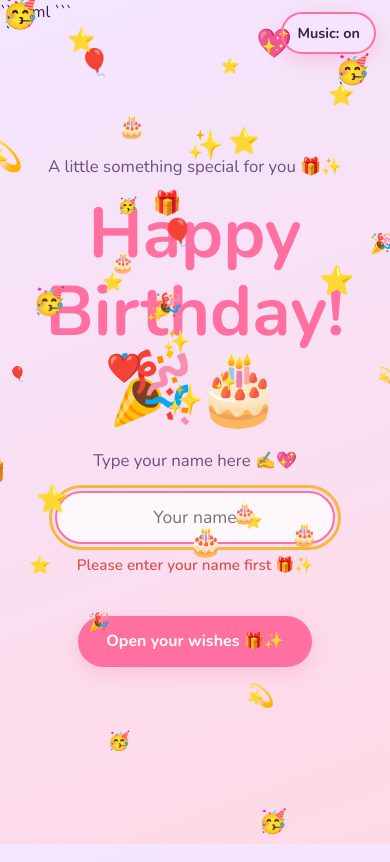
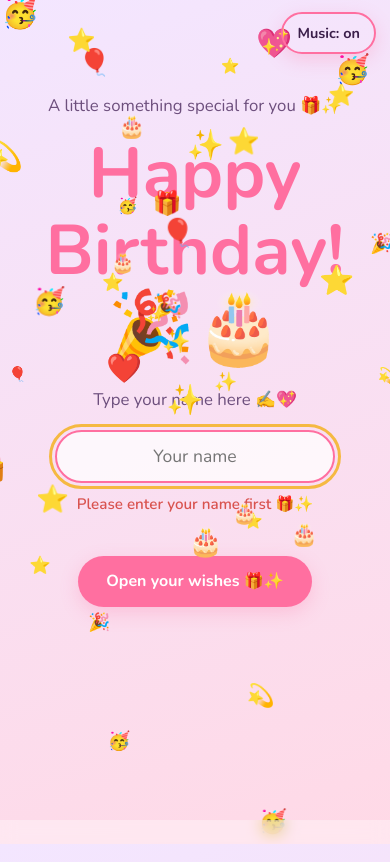
Before and after one commit to bilaaalshk00/Happy-Birthday-TJ, a plain HTML site: page index.html in a window 390 px wide. Both pictures are taken after a click on the button "Open your wishes 🎁✨". Drawn offline with nearby package versions, Linux system fonts and the light colour scheme.

Commit message:
Update index.html

````diff
--- a/index.html
+++ b/index.html
@@ -1,4 +1,3 @@
-```html
 <!DOCTYPE html>
 <html lang="en">
 <head>
@@ -20,7 +19,9 @@
   --card:rgba(255,255,255,.75);
 }
 
-*{box-sizing:border-box}
+*{
+  box-sizing:border-box;
+}
 
 html,body{
   min-height:100%;
@@ -238,10 +239,24 @@
 }
 
 @keyframes blastText{
-  0%{opacity:0;transform:scale(.2) rotate(-8deg)}
-  25%{opacity:1;transform:scale(1.15) rotate(3deg)}
-  45%{transform:scale(1) rotate(0)}
-  100%{opacity:0;transform:scale(1.05)}
+  0%{
+    opacity:0;
+    transform:scale(.2) rotate(-8deg);
+  }
+
+  25%{
+    opacity:1;
+    transform:scale(1.15) rotate(3deg);
+  }
+
+  45%{
+    transform:scale(1) rotate(0);
+  }
+
+  100%{
+    opacity:0;
+    transform:scale(1.05);
+  }
 }
 
 .blastItem{
@@ -255,6 +270,7 @@
     opacity:1;
     transform:translate(0,0) scale(.3) rotate(0deg);
   }
+
   100%{
     opacity:0;
     transform:
@@ -273,10 +289,70 @@
   z-index:5;
 }
 
+/* =========================================
+   MOBILE PAGE SCROLL FIX
+========================================= */
+
+@media(max-width:600px){
+
+  .page{
+    justify-content:flex-start;
+    align-items:center;
+
+    /*
+      Important:
+      Page content can now become taller than
+      the mobile screen and scroll normally.
+    */
+    overflow-x:hidden;
+    overflow-y:auto;
+
+    -webkit-overflow-scrolling:touch;
+
+    padding:
+      76px
+      16px
+      115px;
+  }
+
+  .page .wrap{
+    width:100%;
+    max-width:560px;
+    margin:0 auto;
+  }
+
+  .page h2{
+    font-size:clamp(1.8rem,8vw,2.5rem);
+  }
+
+  .page p{
+    margin-left:0;
+    margin-right:0;
+  }
+
+  .card{
+    padding:18px 17px;
+  }
+
+  nav{
+    background:rgba(255,255,255,.35);
+    backdrop-filter:blur(8px);
+    -webkit-backdrop-filter:blur(8px);
+  }
+}
+
 @media(prefers-reduced-motion:reduce){
-  .page{transition:none}
-  .blastItem,.blastMessage{animation:none!important}
+
+  .page{
+    transition:none;
+  }
+
+  .blastItem,
+  .blastMessage{
+    animation:none!important;
+  }
 }
+
 </style>
 </head>
 
@@ -295,11 +371,17 @@
 </div>
 
 
-<!-- PAGE 1 -->
+<!-- =========================
+     PAGE 1
+========================= -->
+
 <section class="page on" id="p0">
+
   <div class="wrap">
 
-    <p class="small">A little something special for you 🎁✨</p>
+    <p class="small">
+      A little something special for you 🎁✨
+    </p>
 
     <div class="big">
       Happy Birthday! 🎉🎂
@@ -325,11 +407,16 @@
     </button>
 
   </div>
+
 </section>
 
 
-<!-- PAGE 2 -->
+<!-- =========================
+     PAGE 2
+========================= -->
+
 <section class="page" id="p1">
+
   <div class="wrap">
 
     <h2>
@@ -349,19 +436,23 @@
     </p>
 
     <div class="chips">
+
       <span>Kind 💖</span>
       <span>Funny 😂</span>
       <span>Loyal 🤝</span>
       <span>Real ✨</span>
       <span>Strong 💪</span>
       <span>Caring 🫶</span>
+
     </div>
 
     <div class="card">
+
       <b>🎁 Best wishes:</b><br><br>
 
       May every dream you quietly carry in your heart
       slowly become your reality 🌟.
+
       May you always find the courage to chase what you want
       and the patience to wait for what is truly meant for you 🌸✨.
 
@@ -378,9 +469,12 @@
 
       May this new year of your life be even better than
       the one before it 🎂🥳.
+
     </div>
 
+
     <div class="card">
+
       <b>😂💖 Our bond:</b><br><br>
 
       We met on social media 📱,
@@ -401,16 +495,23 @@
 
       Some friendships don't need daily conversations
       to prove that they matter ❤️✨.
+
       Ours is one of those friendships,
       and I'm genuinely glad we became friends 🫶🎉.
+
     </div>
 
   </div>
+
 </section>
 
 
-<!-- PAGE 3 -->
+<!-- =========================
+     PAGE 3
+========================= -->
+
 <section class="page" id="p2">
+
   <div class="wrap">
 
     <h2>
@@ -425,9 +526,11 @@
     </p>
 
     <div class="card">
+
       <div id="quote">
         Believe in yourself. You are stronger than you think. 💪✨
       </div>
+
     </div>
 
     <button id="more">
@@ -443,17 +546,21 @@
     </button>
 
   </div>
+
 </section>
 
 
 <nav>
+
   <button id="next">
     Next ➡️
   </button>
+
 </nav>
 
 
 <script>
+
 (function(){
 
 /* =========================
@@ -461,32 +568,43 @@
 ========================= */
 
 var cur=0;
-var pages=[].slice.call(document.querySelectorAll('.page'));
+
+var pages=[
+  ...document.querySelectorAll('.page')
+];
 
 var nm=document.getElementById('nm');
 var warningMsg=document.getElementById('warning-msg');
 var muteBtn=document.getElementById('mute');
 
+
 function setName(){
 
   var v=nm.value.trim();
 
-  [].forEach.call(
-    document.querySelectorAll('.nm2'),
-    function(e){
-      e.textContent=v || 'dear friend';
-    }
-  );
+  document.querySelectorAll('.nm2').forEach(function(e){
+
+    e.textContent=v || 'dear friend';
+
+  });
 
   document.title='Happy Birthday'+(v?', '+v:'')+'!';
 
   if(v){
+
     warningMsg.textContent='';
+
   }
+
 }
+
 
 nm.addEventListener('input',setName);
 
+
+/* =========================
+   GO TO PAGE
+========================= */
 
 function go(i){
 
@@ -496,38 +614,78 @@
       "Please enter your name first 🎁✨";
 
     nm.focus();
+
     return;
+
   }
 
-  cur=Math.max(0,Math.min(2,i));
+
+  cur=Math.max(
+    0,
+    Math.min(2,i)
+  );
+
 
   pages.forEach(function(p,k){
-    p.classList.toggle('on',k===cur);
+
+    p.classList.toggle(
+      'on',
+      k===cur
+    );
+
   });
 
+
   /* Page 2 birthday blast */
+
   if(cur===1){
+
     birthdayBlast();
+
   }
 
+
   /* Next button only appears on Page 2 */
+
   document.getElementById('next').style.display=
     cur===1 ? 'block' : 'none';
+
+
+  /*
+    Reset the active page scroll position
+    whenever we move to another page.
+  */
+
+  if(pages[cur]){
+
+    pages[cur].scrollTop=0;
+
+  }
+
 }
 
 
-/* Open wishes */
+/* =========================
+   OPEN WISHES
+========================= */
+
 document.getElementById('start').onclick=function(){
 
   startMusic();
 
   go(1);
+
 };
 
 
-/* Next button */
+/* =========================
+   NEXT BUTTON
+========================= */
+
 document.getElementById('next').onclick=function(){
+
   go(cur+1);
+
 };
 
 
@@ -538,17 +696,27 @@
 document.getElementById('restart').onclick=function(){
 
   nm.value='';
+
   setName();
 
   cur=0;
 
+
   pages.forEach(function(p,k){
-    p.classList.toggle('on',k===0);
+
+    p.classList.toggle(
+      'on',
+      k===0
+    );
+
   });
+
 
   document.getElementById('next').style.display='none';
 
-  window.scrollTo(0,0);
+
+  pages[0].scrollTop=0;
+
 };
 
 
@@ -561,7 +729,9 @@
 var on=false;
 var timer=null;
 
+
 var F={
+
   G4:392,
   A4:440,
   B4:493.88,
@@ -570,11 +740,14 @@
   E5:659.25,
   F5:698.46,
   G5:783.99
+
 };
 
 
 /* Fun & cheerful melody */
+
 var L=[
+
   [
     ['G4',.5],
     ['G4',.5],
@@ -583,6 +756,7 @@
     ['C5',.7],
     ['B4',1]
   ],
+
   [
     ['G4',.5],
     ['G4',.5],
@@ -591,6 +765,7 @@
     ['D5',.7],
     ['C5',1]
   ],
+
   [
     ['G4',.5],
     ['G4',.5],
@@ -600,6 +775,7 @@
     ['B4',.7],
     ['A4',1]
   ],
+
   [
     ['F5',.5],
     ['F5',.5],
@@ -608,6 +784,7 @@
     ['D5',.7],
     ['C5',1]
   ]
+
 ];
 
 
@@ -615,24 +792,34 @@
 
   if(ac) return;
 
+
   var C=
     window.AudioContext ||
     window.webkitAudioContext;
 
+
   if(!C) return;
 
+
   ac=new C();
+
 
   var lp=ac.createBiquadFilter();
 
   lp.type='lowpass';
+
   lp.frequency.value=2200;
 
+
   master=ac.createGain();
+
   master.gain.value=.35;
 
+
   master.connect(lp);
+
   lp.connect(ac.destination);
+
 }
 
 
@@ -640,20 +827,20 @@
 
   if(!on || !ac) return;
 
+
   var beat=.55;
+
   var t=ac.currentTime+.05;
+
 
   L.forEach(function(line){
 
     line.forEach(function(n){
 
       var d=n[1]*beat;
+
       var f=F[n[0]];
 
-      /*
-        Two oscillators give the music
-        a brighter, cheerful sound.
-      */
 
       [
         [f,.10,'sine'],
@@ -661,43 +848,70 @@
       ].forEach(function(o){
 
         var os=ac.createOscillator();
+
         var g=ac.createGain();
 
+
         os.type=o[2];
+
         os.frequency.value=o[0];
 
-        g.gain.setValueAtTime(0,t);
+
+        g.gain.setValueAtTime(
+          0,
+          t
+        );
+
 
         g.gain.linearRampToValueAtTime(
           o[1],
           t+.05
         );
 
+
         g.gain.exponentialRampToValueAtTime(
           .001,
           t+d+.35
         );
 
+
         os.connect(g);
+
         g.connect(master);
 
+
         os.start(t);
+
         os.stop(t+d+.4);
+
       });
 
+
       t+=d;
+
     });
 
+
     t+=beat*.45;
+
   });
 
 
   timer=setTimeout(
+
     function(){
+
       if(on) play();
+
     },
-    Math.max(100,(t-ac.currentTime)*1000)
+
+    Math.max(
+      100,
+      (t-ac.currentTime)*1000
+    )
+
   );
+
 }
 
 
@@ -705,11 +919,16 @@
 
   initAudioContext();
 
+
   if(!ac) return;
 
+
   if(ac.state==='suspended'){
+
     ac.resume();
+
   }
+
 
   if(!on){
 
@@ -718,7 +937,9 @@
     play();
 
     muteBtn.textContent='Music: on';
+
   }
+
 }
 
 
@@ -726,63 +947,92 @@
 
   initAudioContext();
 
+
   if(!ac) return;
+
 
   if(v){
 
     if(ac.state==='suspended'){
+
       ac.resume();
+
     }
 
     on=true;
+
     play();
 
-  }else{
+  }
+
+  else{
 
     on=false;
 
     clearTimeout(timer);
 
+
     if(ac.state==='running'){
+
       ac.suspend();
+
     }
+
   }
+
 
   muteBtn.textContent=
     'Music: '+(v?'on':'off');
+
 }
 
 
 muteBtn.onclick=function(){
+
   setMusic(!on);
+
 };
 
 
 /*
   Attempt immediate autoplay when website opens.
-  Browsers may block audio until user interaction.
 */
-window.addEventListener('load',function(){
 
-  startMusic();
+window.addEventListener(
+  'load',
+  function(){
 
-});
+    startMusic();
+
+  }
+);
 
 
 /*
   If autoplay is blocked,
   first click/touch/keypress starts music.
 */
-['click','touchstart','keydown'].forEach(function(evt){
 
-  window.addEventListener(evt,function(){
+['click','touchstart','keydown'].forEach(
 
-    if(!on){
-      startMusic();
-    }
+  function(evt){
 
-  });
-});
+    window.addEventListener(
+      evt,
+      function(){
+
+        if(!on){
+
+          startMusic();
+
+        }
+
+      }
+    );
+
+  }
+
+);
 
 
 /* =========================
@@ -790,15 +1040,24 @@
 ========================= */
 
 var Q=[
+
   "Believe in yourself. You are stronger than you think. 💪✨",
+
   "Small steps every day still take you far. 🌱🚶‍♀️✨",
+
   "Your dreams are valid. Keep going. 🌟💖",
+
   "Be proud of how far you have come. 🫶🌸",
+
   "Good things are coming your way. Stay patient. 🌈✨",
+
   "You are enough, exactly as you are. 💕🌷"
+
 ];
 
+
 var qi=0;
+
 
 document.getElementById('more').onclick=function(){
 
@@ -806,6 +1065,7 @@
 
   document.getElementById('quote').textContent=
     Q[qi];
+
 };
 
 
@@ -813,10 +1073,15 @@
    BIRTHDAY BLAST
 ========================= */
 
-var blast=document.getElementById('birthdayBlast');
-var blastMessage=document.getElementById('blastMessage');
+var blast=
+  document.getElementById('birthdayBlast');
+
+var blastMessage=
+  document.getElementById('blastMessage');
+
 
 var blastEmojis=[
+
   '🎊',
   '🎈',
   '💖',
@@ -828,77 +1093,105 @@
   '🥳',
   '💫',
   '❤️'
+
 ];
+
 
 function birthdayBlast(){
 
   blast.innerHTML='';
 
-  var message=document.createElement('div');
+
+  var message=
+    document.createElement('div');
+
 
   message.className='blastMessage';
+
   message.id='blastMessage';
+
 
   message.textContent=
     '🎉 Happy Birthday! 🎂';
 
+
   blast.appendChild(message);
+
 
   /*
     Create a large mixture of
-    balloons, hearts, cake, stars,
-    gifts and confetti.
+    balloons, hearts, cake,
+    stars, gifts and confetti.
   */
 
   for(var i=0;i<90;i++){
 
-    var item=document.createElement('div');
+    var item=
+      document.createElement('div');
+
 
     item.className='blastItem';
+
 
     item.textContent=
       blastEmojis[
         Math.floor(
-          Math.random()*blastEmojis.length
+          Math.random()*
+          blastEmojis.length
         )
       ];
+
 
     item.style.left=
       (50+Math.random()*8-4)+'%';
 
+
     item.style.top=
       (50+Math.random()*8-4)+'%';
 
+
     item.style.setProperty(
       '--x',
-      ((Math.random()-.5)*window.innerWidth*1.25)+'px'
+      ((Math.random()-.5)*
+      window.innerWidth*1.25)+'px'
     );
+
 
     item.style.setProperty(
       '--y',
-      ((Math.random()-.5)*window.innerHeight*1.25)+'px'
+      ((Math.random()-.5)*
+      window.innerHeight*1.25)+'px'
     );
+
 
     item.style.setProperty(
       '--r',
       ((Math.random()-.5)*720)+'deg'
     );
 
+
     item.style.animationDelay=
       (Math.random()*.35)+'s';
 
+
     blast.appendChild(item);
+
   }
 
+
   requestAnimationFrame(function(){
+
     message.classList.add('show');
+
   });
+
 
   setTimeout(function(){
 
     blast.innerHTML='';
 
   },3200);
+
 }
 
 
@@ -906,25 +1199,39 @@
    BACKGROUND FALLING EMOJIS
 ========================= */
 
-var cv=document.getElementById('c');
-var cx=cv.getContext('2d');
+var cv=
+  document.getElementById('c');
+
+var cx=
+  cv.getContext('2d');
+
 
 var P=[];
+
 
 function size(){
 
   cv.width=innerWidth;
+
   cv.height=innerHeight;
+
 }
+
 
 size();
 
-addEventListener('resize',size);
+
+addEventListener(
+  'resize',
+  size
+);
 
 
 var bgEmojis=[];
 
+
 var emojiList=[
+
   '🎈',
   '✨',
   '💖',
@@ -935,6 +1242,7 @@
   '🥳',
   '💫',
   '❤️'
+
 ];
 
 
@@ -942,15 +1250,20 @@
 
   bgEmojis.push({
 
-    x:Math.random()*innerWidth,
+    x:
+      Math.random()*innerWidth,
 
-    y:Math.random()*innerHeight-innerHeight,
+    y:
+      Math.random()*innerHeight-innerHeight,
 
-    vy:Math.random()*2.5+1.5,
+    vy:
+      Math.random()*2.5+1.5,
 
-    vx:(Math.random()-.5)*1.2,
+    vx:
+      (Math.random()-.5)*1.2,
 
-    size:Math.random()*16+14,
+    size:
+      Math.random()*16+14,
 
     emoji:
       emojiList[
@@ -958,38 +1271,53 @@
           Math.random()*emojiList.length
         )
       ]
+
   });
+
 }
 
 
 function burst(){
 
   var cols=[
+
     '#ff6fa0',
     '#f5b942',
     '#b78cff',
     '#ffffff'
+
   ];
+
 
   for(var i=0;i<110;i++){
 
     P.push({
 
-      x:Math.random()*innerWidth,
+      x:
+        Math.random()*innerWidth,
 
-      y:-10,
+      y:
+        -10,
 
-      vx:(Math.random()-.5)*3,
+      vx:
+        (Math.random()-.5)*3,
 
-      vy:Math.random()*3+1,
+      vy:
+        Math.random()*3+1,
 
-      c:cols[i%4],
+      c:
+        cols[i%4],
 
-      s:6+Math.random()*5,
+      s:
+        6+Math.random()*5,
 
-      l:200+Math.random()*80
+      l:
+        200+Math.random()*80
+
     });
+
   }
+
 }
 
 
@@ -1006,35 +1334,49 @@
   bgEmojis.forEach(function(p){
 
     p.y+=p.vy;
+
     p.x+=p.vx;
+
 
     if(p.y>innerHeight+20){
 
       p.y=-30;
-      p.x=Math.random()*innerWidth;
+
+      p.x=
+        Math.random()*innerWidth;
+
     }
 
-    cx.font=p.size+'px sans-serif';
+
+    cx.font=
+      p.size+'px sans-serif';
+
 
     cx.fillText(
       p.emoji,
       p.x,
       p.y
     );
+
   });
 
 
   P=P.filter(function(p){
+
     return p.l-->0;
+
   });
 
 
   P.forEach(function(p){
 
     p.x+=p.vx;
+
     p.y+=p.vy;
 
+
     cx.fillStyle=p.c;
+
 
     cx.fillRect(
       p.x,
@@ -1042,10 +1384,12 @@
       p.s,
       p.s
     );
+
   });
 
 
   requestAnimationFrame(tick);
+
 }
 
 
@@ -1053,8 +1397,8 @@
 
 
 })();
+
 </script>
 
 </body>
 </html>
-```
````
